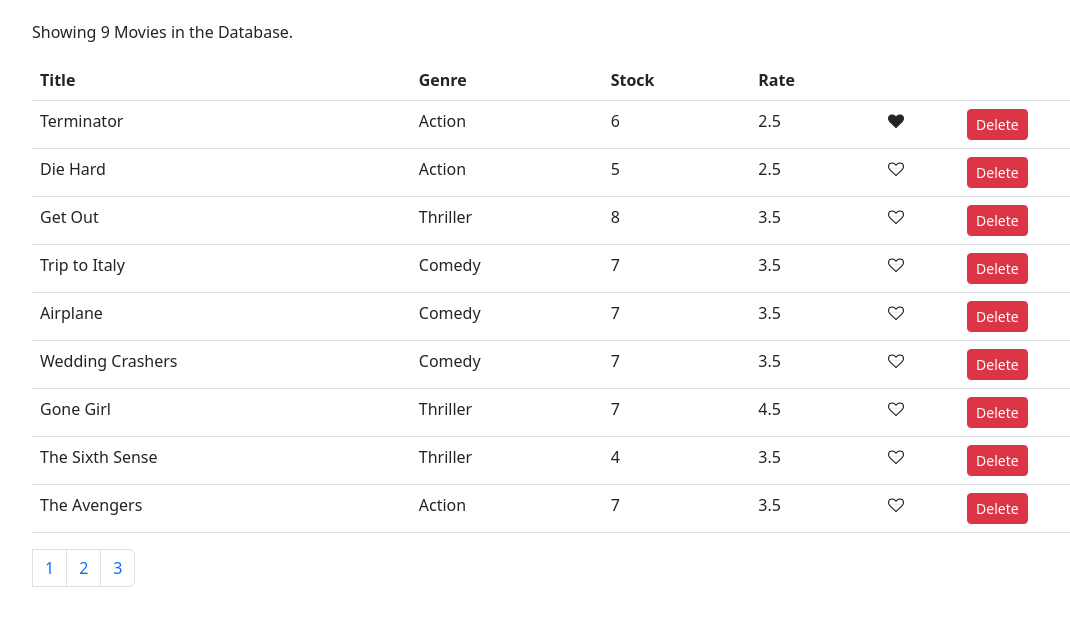
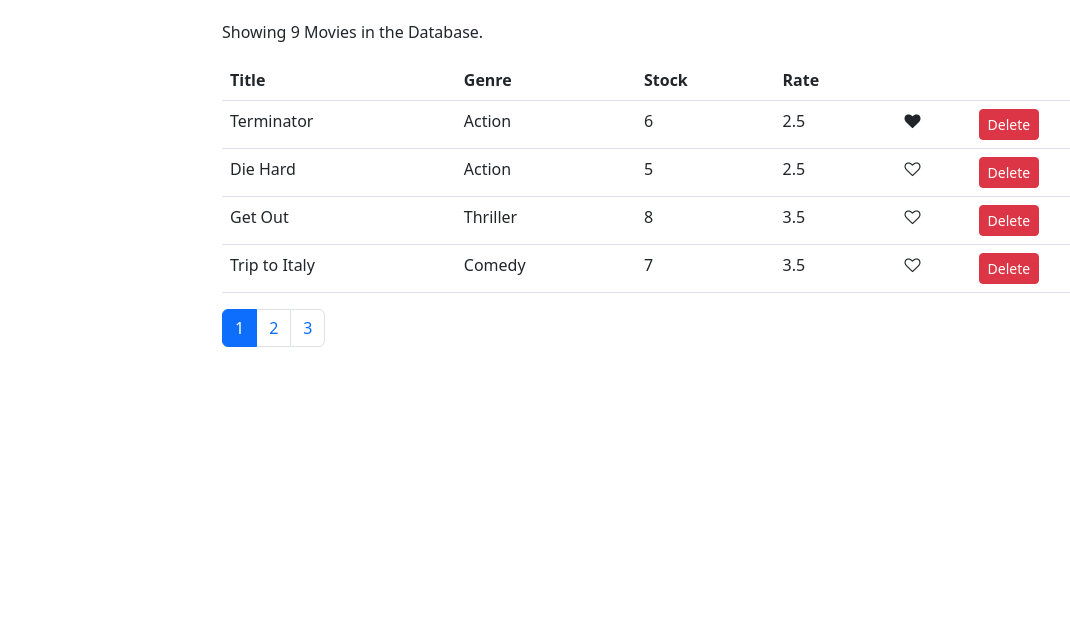
Before and after one commit to iamdushan/RentalWebApp-Frontend, a React (Create React App) app: page / in a window 1280 px wide. Shown: the top 626 px of the page, without its empty margins (50-1120 px from the left). Built offline with nearby package versions, Linux system fonts and the light colour scheme.

Commit message:
Added pagination

```diff
--- a/package.json
+++ b/package.json
@@ -9,6 +9,7 @@
     "bootstrap": "^5.2.3",
     "font-awesome": "^4.7.0",
     "lodash": "^4.17.10",
+    "prop-types": "^15.6.2",
     "react": "^18.2.0",
     "react-dom": "^18.2.0",
     "react-scripts": "5.0.1",
--- /dev/null
+++ b/src/components/commons/listGroup.jsx
@@ -0,0 +1,7 @@
+import React from "react";
+
+const ListGroup = () => {
+  return null;
+};
+
+export default ListGroup;
--- a/src/components/commons/pagination.jsx
+++ b/src/components/commons/pagination.jsx
@@ -1,4 +1,5 @@
 import React from "react";
+import PropTypes from "prop-types";
 import _ from "lodash";
 
 const Pagination = (props) => {
@@ -16,9 +17,13 @@
         {pages.map((page) => (
           <li
             key={page}
-            className={page === currentPage ? "page-item-active" : "page-item"}
+            className={page === currentPage ? "page-item active" : "page-item"}
           >
-            <a className="page-link" onClick={() => onPageChange(page)}>
+            <a
+              className="page-link"
+              href="#/" //For just remove href warning
+              onClick={() => onPageChange(page)}
+            >
               {page}
             </a>
           </li>
@@ -28,4 +33,12 @@
   );
 };
 
+//Pagination props validation
+Pagination.propTypes = {
+  itemsCount: PropTypes.number.isRequired,
+  pageSize: PropTypes.number.isRequired,
+  currentPage: PropTypes.number.isRequired,
+  onPageChange: PropTypes.func.isRequired,
+};
+
 export default Pagination;
--- a/src/components/movies.jsx
+++ b/src/components/movies.jsx
@@ -1,7 +1,9 @@
 import Like from "./commons/like";
 import Pagination from "./commons/pagination";
+import ListGroup from "./commons/listGroup";
 import React, { Component } from "react";
 import { getMovies } from "../services/fakeMovieService";
+import { paginate } from "../utils/paginate";
 
 class Movies extends Component {
   state = {
@@ -32,12 +34,19 @@
 
   render() {
     const { length: count } = this.state.movies; //Object destructuring and length rename as count
-    const { pageSize, currentPage } = this.state;
+    const { pageSize, currentPage, movies: allMovies } = this.state;
 
     if (count === 0) return <p>There are no Movies in the Database.</p>; //Updating movies count
 
+    const movies = paginate(allMovies, currentPage, pageSize);
+
     return (
-      <React.Fragment>
+      <div className="row">
+        <div className="col-2">
+          <ListGroup />
+        </div>
+
+        <div className="col">
           <p>Showing {count} Movies in the Database.</p>
           <table className="table">
             <thead>
@@ -51,7 +60,7 @@
               </tr>
             </thead>
             <tbody>
-            {this.state.movies.map((movie) => (
+              {movies.map((movie) => (
                 <tr key={movie._id}>
                   <td>{movie.title}</td>
                   <td>{movie.genre.name}</td>
@@ -82,7 +91,8 @@
             currentPage={currentPage}
             onPageChange={this.handlePageChange}
           />
-      </React.Fragment>
+        </div>
+      </div>
     );
   }
 }
--- a/src/index.js
+++ b/src/index.js
@@ -1,16 +1,16 @@
-import React from 'react';
-import ReactDOM from 'react-dom/client';
-import './index.css';
-import App from './App';
-import reportWebVitals from './reportWebVitals';
-import 'bootstrap/dist/css/bootstrap.min.css';
-import 'font-awesome/css/font-awesome.min.css';
+import React from "react";
+import ReactDOM from "react-dom/client";
+import "./index.css";
+import App from "./App";
+import reportWebVitals from "./reportWebVitals";
+import "bootstrap/dist/css/bootstrap.min.css";
+import "font-awesome/css/font-awesome.min.css";
 
-const root = ReactDOM.createRoot(document.getElementById('root'));
+const root = ReactDOM.createRoot(document.getElementById("root"));
 root.render(
-  <React.StrictMode>
-    <App />
-  </React.StrictMode>
+  // <React.StrictMode>
+  <App />
+  // </React.StrictMode>
 );
 
 // If you want to start measuring performance in your app, pass a function
--- /dev/null
+++ b/src/utils/paginate.js
@@ -0,0 +1,6 @@
+import _ from "lodash";
+
+export function paginate(items, pageNumber, pageSize) {
+  const startIndex = (pageNumber - 1) * pageSize;
+  return _(items).slice(startIndex).take(pageSize).value();
+}
```
Also changed, not shown: 1 other file (tests, documents, lock files or other folders). Lines whose indentation alone changed are shown as unchanged.
